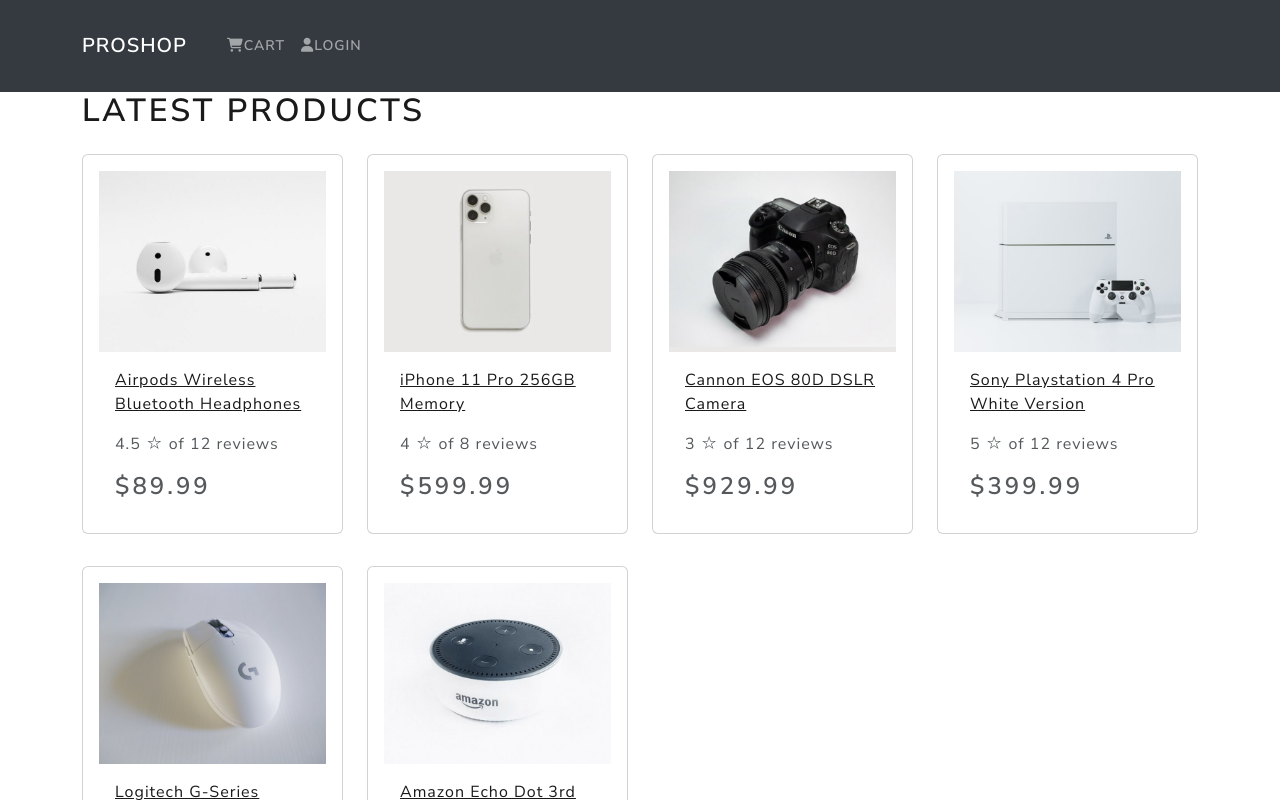
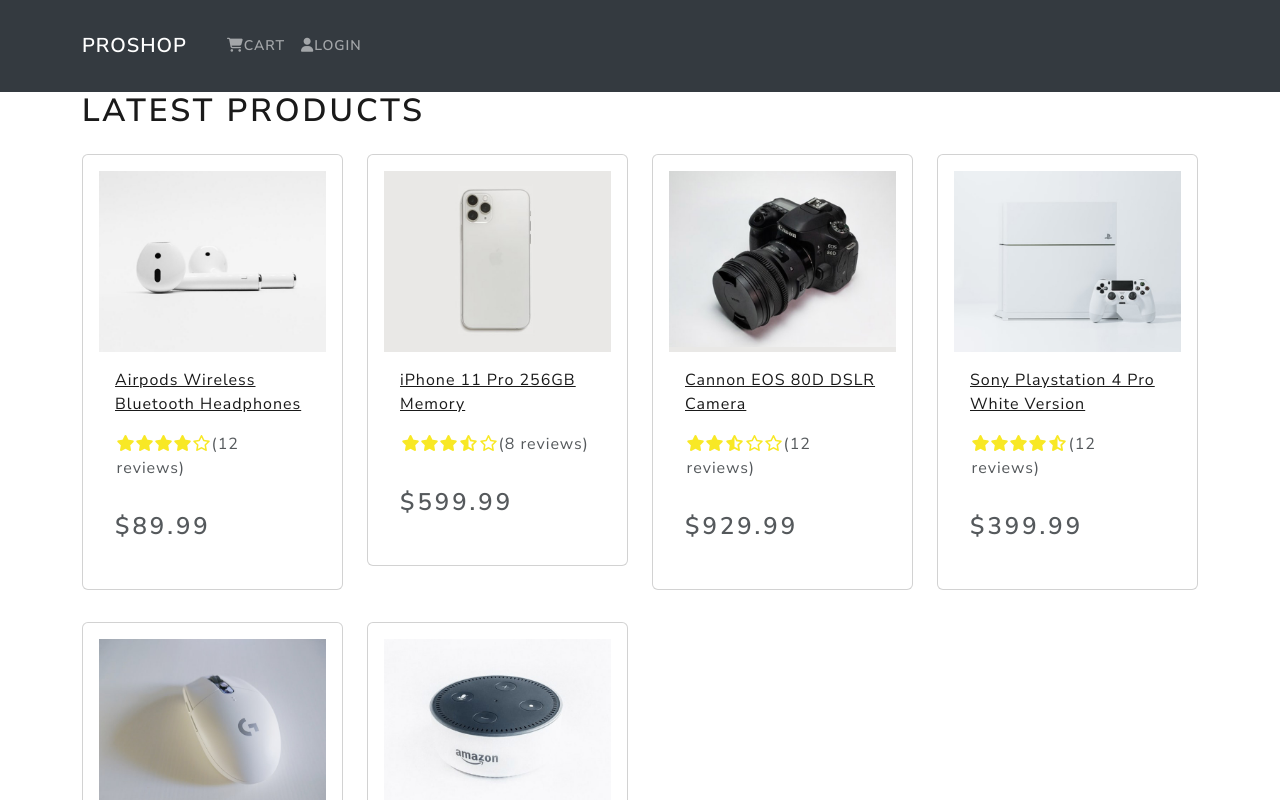
Before and after one commit to BenzterBit/django-ecom, a React (Create React App) app in the folder frontend/: page / in a window 1280 px wide. Shown: the top 800 px of the page. Built offline with nearby package versions, Linux system fonts and the light colour scheme.

Commit message:
end of video 8 1. Added a rating  component to show, out of 5, yellow starts on runtime. 2. Integrated the rating component with Product Card

```diff
--- a/frontend/src/components/Product.js
+++ b/frontend/src/components/Product.js
@@ -1,5 +1,6 @@
 import React from "react";
 import { Card } from "react-bootstrap";
+import Rating from "./Rating";
 
 function Product({ product }) {
   return (
@@ -15,7 +16,11 @@
         </a>
         <Card.Text as="div">
           <div className="my-3">
-            {product.rating} &#9734; of {product.numReviews} reviews
+            <Rating
+              value={product.rating}
+              text={`${product.numReviews} reviews`}
+              color="#f8e825"
+            />
           </div>
         </Card.Text>
         <Card.Text as="h3">${product.price}</Card.Text>
--- /dev/null
+++ b/frontend/src/components/Rating.js
@@ -0,0 +1,71 @@
+import React from "react";
+
+function Rating({ value, text, color }) {
+  return (
+    <div className="rating">
+      <span>
+        <i
+          style={{ color }}
+          className={
+            value > 1
+              ? "fas fa-star"
+              : value > 0.5
+              ? "fas fa-star-half-alt"
+              : "far fa-star"
+          }
+        ></i>
+      </span>
+      <span>
+        <i
+          style={{ color }}
+          className={
+            value > 2
+              ? "fas fa-star"
+              : value > 1.5
+              ? "fas fa-star-half-alt"
+              : "far fa-star"
+          }
+        ></i>
+      </span>
+      <span>
+        <i
+          style={{ color }}
+          className={
+            value > 3
+              ? "fas fa-star"
+              : value > 2.5
+              ? "fas fa-star-half-alt"
+              : "far fa-star"
+          }
+        ></i>
+      </span>
+      <span>
+        <i
+          style={{ color }}
+          className={
+            value > 4
+              ? "fas fa-star"
+              : value > 3.5
+              ? "fas fa-star-half-alt"
+              : "far fa-star"
+          }
+        ></i>
+      </span>
+      <span>
+        <i
+          style={{ color }}
+          className={
+            value > 5
+              ? "fas fa-star"
+              : value > 4.5
+              ? "fas fa-star-half-alt"
+              : "far fa-star"
+          }
+        ></i>
+      </span>
+      <span>({text && text})</span>
+    </div>
+  );
+}
+
+export default Rating;
--- a/frontend/src/index.css
+++ b/frontend/src/index.css
@@ -1,3 +1,9 @@
 main {
     min-height: 80vh;
 }
+h3{
+    padding: 1rem 0;
+}
+.rating{
+    margin: 0.1rem;
+}
```
